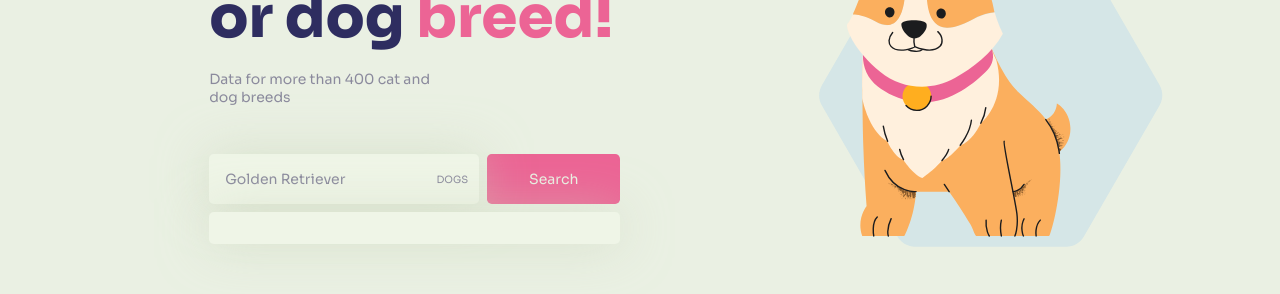
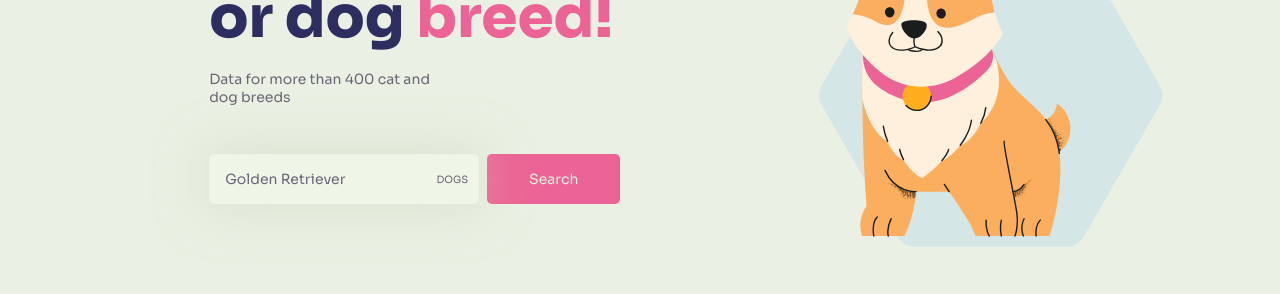
Before and after one commit to aridsm/pet-breeds, a Vue app: page / in a window 1280 px wide. Shown: the part 360-654 px from the top of the page. Built offline with nearby package versions, Linux system fonts and the light colour scheme.

Commit message:
search field

```diff
--- a/src/components/utilities/SearchBreeds.vue
+++ b/src/components/utilities/SearchBreeds.vue
@@ -5,7 +5,9 @@
         <label for="name">Search for a breed</label>
         <input
           type="text"
-          placeholder="Golden Retriever"
+          :placeholder="
+            selectedPet === 'dogs' ? 'Golden Retriever' : 'Maine Coon'
+          "
           id="name"
           v-model="inputValue"
         />
@@ -38,16 +40,21 @@
       </div>
       <button class="btn" type="submit">Search</button>
     </form>
-    <ul class="results">
-      <li v-for="pet in petsList" :key="pet.name">
-        <router-link to="/"> {{ pet.name }} </router-link>
-      </li>
-    </ul>
+    <div v-if="inputValue.length" class="results">
+      <Loading v-if="loadingPets" class="load-spinner" />
+      <ul v-if="petsList.length">
+        <li v-for="pet in petsList" :key="pet.name">
+          <router-link to="/"> {{ pet.name }} </router-link>
+        </li>
+      </ul>
+      <p v-if="!loadingPets && !petsList.length">No data found</p>
+    </div>
   </div>
 </template>
 
 <script>
 import axios from "axios";
+import Loading from "./Loading.vue";
 
 export default {
   data() {
@@ -55,11 +62,15 @@ export default {
       petsList: [],
       inputValue: "",
       selectedPet: "dogs",
+      loadingPets: false,
     };
   },
+  components: { Loading },
   methods: {
-    fetchPetsBreeds() {
-      axios
+    async fetchPetsBreeds() {
+      this.loadingPets = true;
+      this.petsList = [];
+      await axios
         .get(
           `https://api.api-ninjas.com/v1/${this.selectedPet}?max_height=9999&name=${this.inputValue}`,
           {
@@ -71,12 +82,29 @@ export default {
         .then((d) => {
           this.petsList = d.data.slice(0, 9);
         });
+
+      this.loadingPets = false;
+    },
+    checkOutsideClick(e) {
+      const form = this.$el.querySelector("form");
+      if (e.target !== form && !form.contains(e.target)) {
+        this.inputValue = "";
+      }
     },
   },
   watch: {
     inputValue() {
       this.fetchPetsBreeds();
     },
+    selectedPet() {
+      this.fetchPetsBreeds();
+    },
+  },
+  mounted() {
+    window.addEventListener("click", this.checkOutsideClick);
+  },
+  unmounted() {
+    window.removeEventListener("click", this.checkOutsideClick);
   },
 };
 </script>
@@ -84,6 +112,8 @@ export default {
 <style scoped>
 form {
   display: flex;
+  position: relative;
+  z-index: 3;
 }
 .input-container {
   margin-right: 0.5rem;
@@ -165,13 +195,20 @@ label[for="name"],
   border-radius: 0.3rem;
   width: 100%;
   margin-top: 0.5rem;
-  display: flex;
-  flex-direction: column;
   max-height: 10rem;
   overflow: auto;
   color: var(--cor-3);
+  display: grid;
 }
 
+.load-spinner {
+  padding: 2rem;
+  margin: 0 auto;
+}
+.results ul {
+  display: flex;
+  flex-direction: column;
+}
 .results li + li {
   margin-top: 0.8rem;
 }
--- a/src/routes.js
+++ b/src/routes.js
@@ -9,7 +9,7 @@ const routes = [
   { path: "/cats", name: "cats", component: lazyLoad("PetsList") },
   { path: "/dogs", name: "dogs", component: lazyLoad("PetsList") },
   {
-    path: "/:breed",
+    path: "/dogs/:breed",
     name: "breed",
     component: lazyLoad("BreedDetails"),
     props: true,
--- a/src/style.css
+++ b/src/style.css
@@ -8,7 +8,7 @@
 :root {
   --cor-1: #ec6495;
   --cor-2: #eaf0e3;
-  --cor-3: #8b8a9d;
+  --cor-3: #686778;
   --cor-4: #eff5e7;
   --cor-5: #2e2d60;
 }
--- a/src/views/BreedDetails.vue
+++ b/src/views/BreedDetails.vue
@@ -37,6 +37,7 @@ export default {
   },
   computed: {
     pet() {
+      console.log(this.$route);
       return this.$route.name;
     },
     breedDetailsList() {
--- a/src/views/PetsList.vue
+++ b/src/views/PetsList.vue
@@ -4,7 +4,7 @@
     <Loading v-if="loadingList" class="load-spinner">Loading</Loading>
     <ul v-if="petList.length" class="list">
       <li v-for="dog in petList" :key="dog.name" class="pet-item">
-        <router-link :to="`/${dog.name}`" target="_blank">
+        <router-link :to="`/dogs/${dog.name}`" target="_blank">
           <img :src="dog.image_link" :alt="dog.name" />
           <p>{{ dog.name }}</p>
         </router-link>
```
